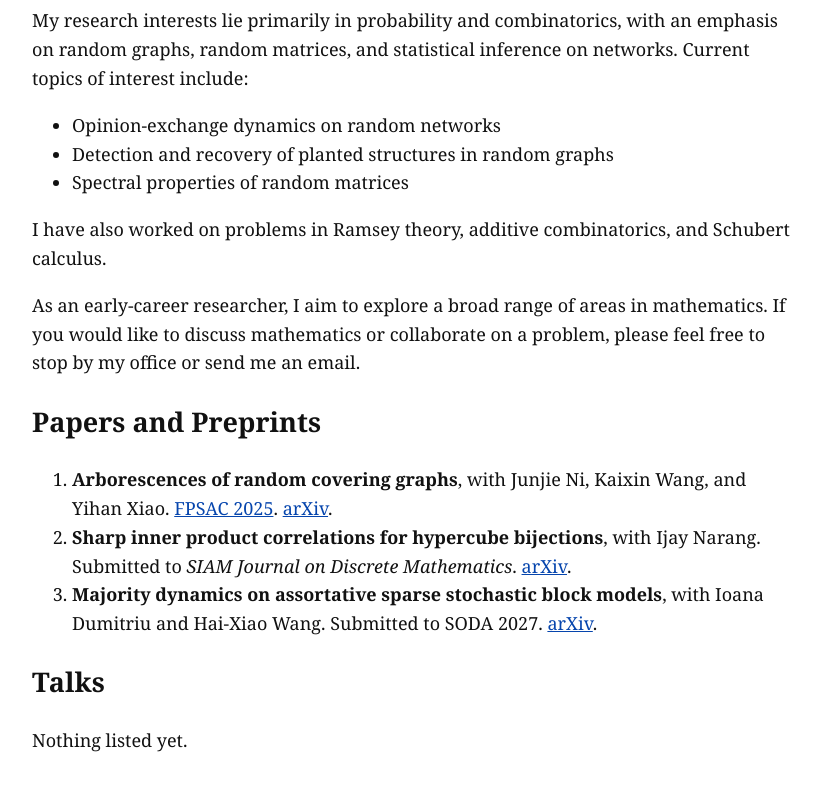
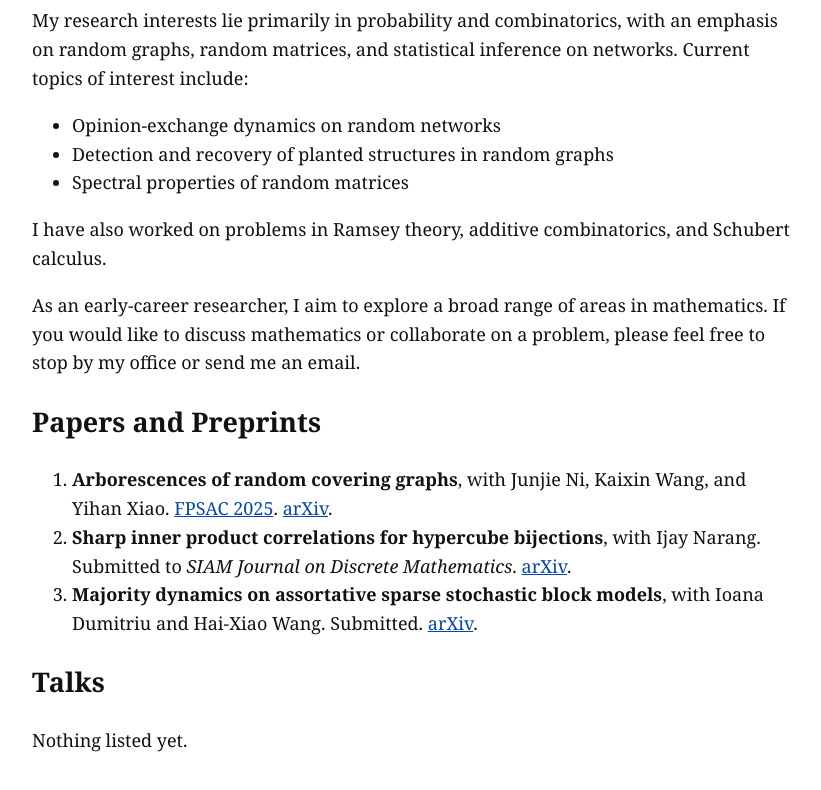
Before and after one commit to muchenju-math/muchenju-math.github.io, a plain HTML site: page research.html in a window 1280 px wide. Shown: the part 176-966 px from the top of the page, without its empty margins (228-1049 px from the left). Drawn offline with Linux system fonts and the light colour scheme.

Commit message:
Add files via upload

```diff
--- a/research.html
+++ b/research.html
@@ -57,7 +57,7 @@
   <li>
     <strong>Majority dynamics on assortative sparse stochastic block models</strong>,
     with Ioana Dumitriu and Hai-Xiao Wang.
-    Submitted to SODA 2027.
+    Submitted.
     <a href="https://arxiv.org/abs/2607.24652">arXiv</a>.
   </li>
 </ol>
```
